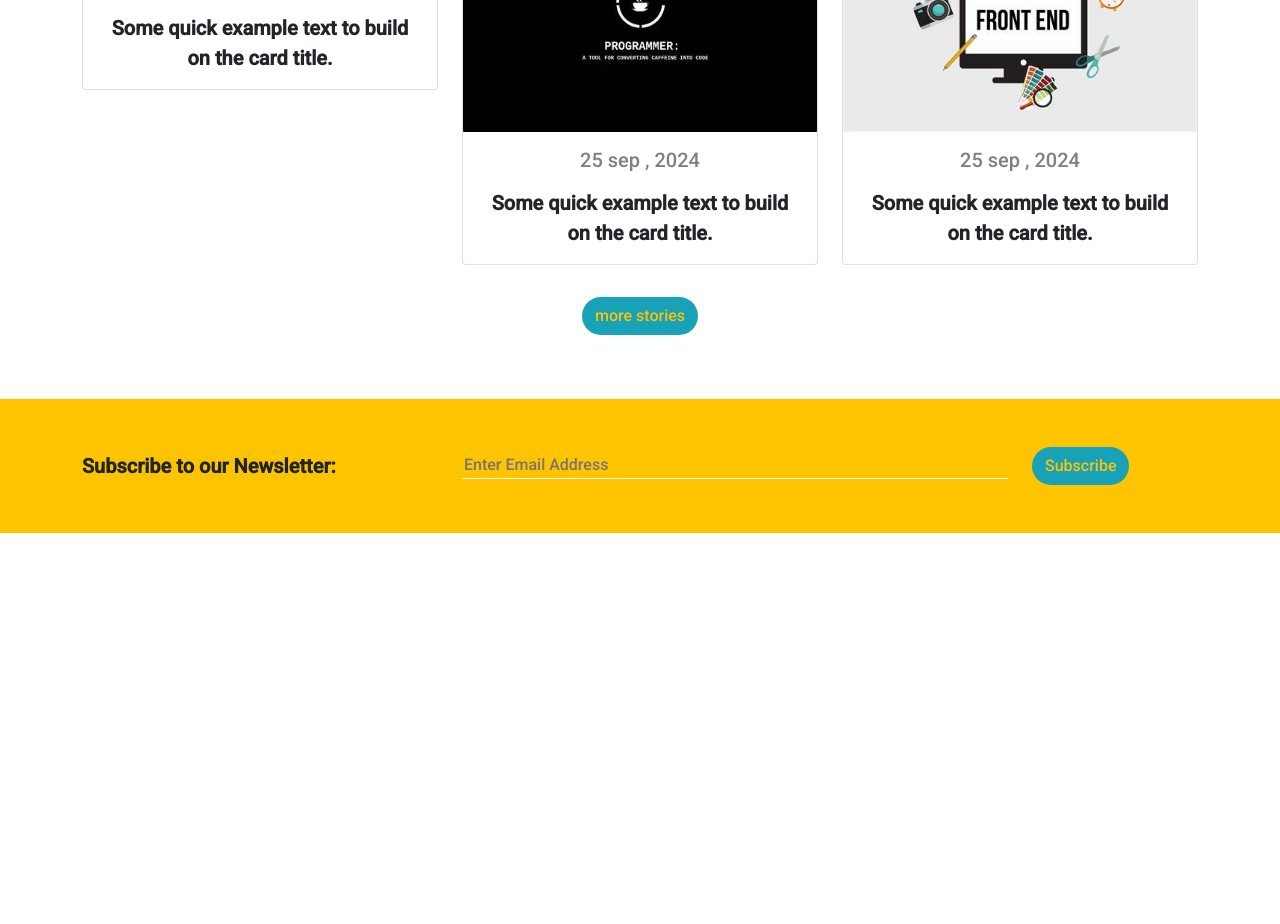
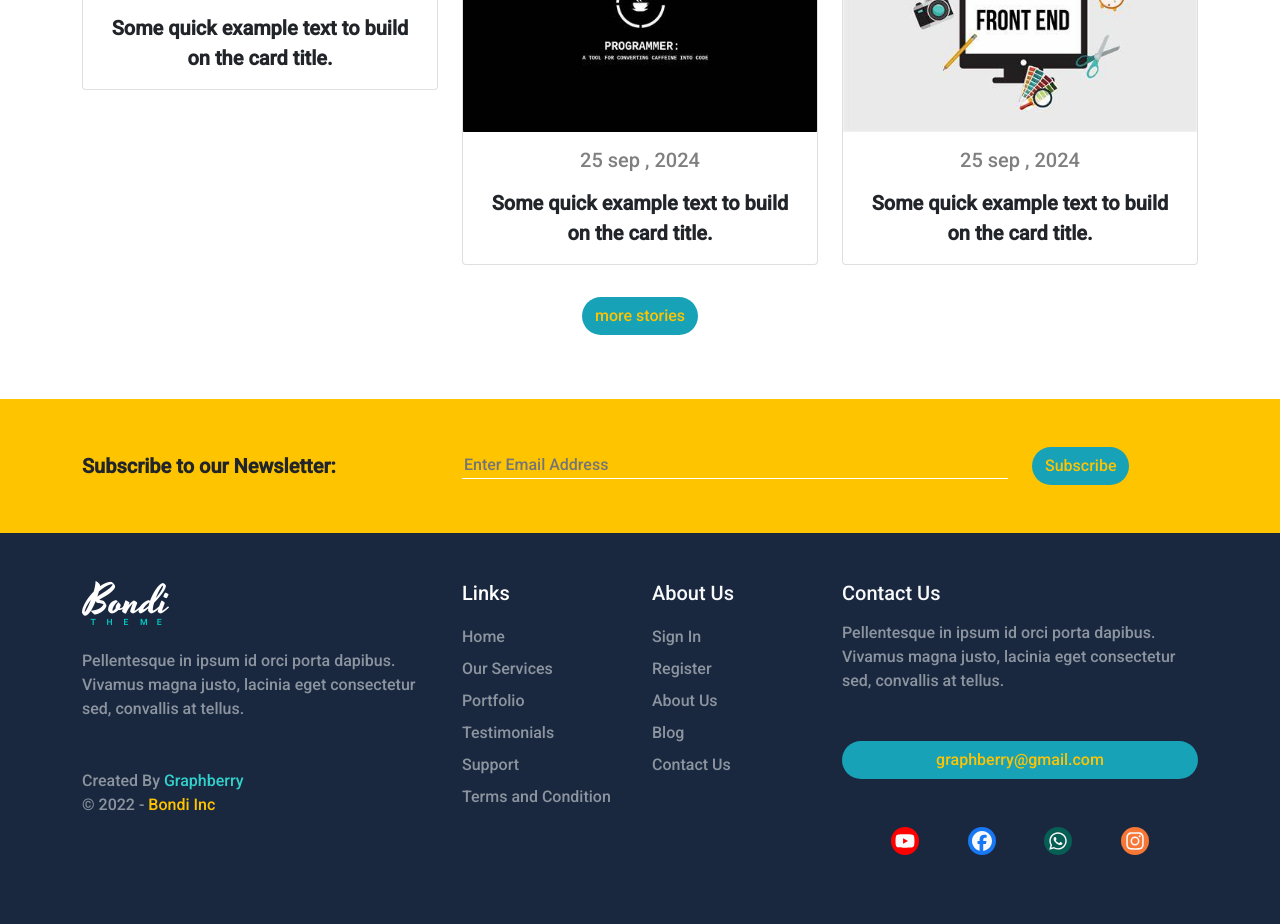
Before and after one commit to islam-sabry/Bondi-Bootstrap-Project, a plain HTML site: page index.html in a window 1280 px wide. Shown: the part 4985-5909 px from the top of the page. Before the commit the page ends 5518 px from the top, so only its background shows below. Drawn offline with Linux system fonts and the light colour scheme.

Commit message:
finish the project

```diff
--- a/css/style.css
+++ b/css/style.css
@@ -165,3 +165,31 @@ body {
     }
 
 }
+/* style the footer  */
+.footer {
+    background-color: var(--landing-color);
+}
+.footer .copy-right > span {
+    color: var(--active-color);
+}
+.footer .copy-right div span {
+    color: var(--btn-color);
+}
+.footer-contact .social li a svg {
+    width: 20px;
+    height: 20px;
+    padding: 4px;
+}
+.fa-youtube {
+    background-color: #ff0000;
+}
+.fa-facebook {
+    background-color: #1877f2;
+
+}
+.fa-whatsapp {
+    background-color: #075e54;
+}
+.fa-instagram {
+    background-color    : #f77737;
+}
--- a/index.html
+++ b/index.html
@@ -335,6 +335,69 @@
         </form>
       </div>
     </div>
+    <!-- create the footer section  -->
+    <div class="footer pt-5 pb-5 text-center text-md-start text-white-50">
+      <div class="container">
+        <div class="row">
+          <div class="col-lg-4 col-md-6">
+            <div class="footer-info mb-4">
+              <img src="/assets/imags/logo.png" class="mb-4" alt="logo imd"  />
+              <p class="mb-5">
+
+                Pellentesque in ipsum id orci porta dapibus. Vivamus magna justo, lacinia eget consectetur sed,
+                convallis at tellus.
+
+              </p>
+              <div class="copy-right">
+                Created By <span>Graphberry</span>
+                <div>&copy; 2022 - <span>Bondi Inc</span></div>
+              </div>
+            </div>
+          </div>
+          <div class="col-lg-2 col-md-6">
+            <div class="links">
+              <h5 class="text-white mb-3">Links</h5>
+              <ul class="list-unstyled lh-lg">
+                <li>Home</li>
+                <li>Our Services</li>
+                <li>Portfolio</li>
+                <li>Testimonials</li>
+                <li>Support</li>
+                <li>Terms and Condition</li>
+              </ul>
+            </div>
+          </div>
+          <div class="col-lg-2 col-md-6">
+            <div class="links">
+              <h5 class="text-light mb-3">About Us</h5>
+              <ul class="list-unstyled lh-lg">
+                <li>Sign In</li>
+                <li>Register</li>
+                <li>About Us</li>
+                <li>Blog</li>
+                <li>Contact Us</li>
+              </ul>
+            </div>
+          </div>
+          <div class="col-lg-4 col-md-6">
+            <div class="footer-contact">
+              <h5 class="text-light mb-3">Contact Us</h5>
+              <p class="mb-5">
+                Pellentesque in ipsum id orci porta dapibus. Vivamus magna justo, lacinia eget consectetur sed,
+                convallis at tellus.
+              </p>
+              <a class="btn w-100 .main-btn main-btn rounded-pill" href="#">graphberry@gmail.com</a>
+              <ul class="social mt-5 list-unstyled mt-3 d-flex justify-content-evenly">
+                <li><a href="#" class="text-light"><i class="fa-brands fa-youtube rounded-circle"></i></a></li>
+                <li><a href="#" class="text-light"><i class="fa-brands fa-facebook rounded-circle"></i></a></li>
+                <li><a href="#" class="text-light"><i class="fa-brands fa-whatsapp rounded-circle"></i></a></li>
+                <li><a href="#" class="text-light"><i class="fa-brands fa-instagram rounded-circle"></i></a></li>
+              </ul>
+            </div>
+          </div>
+        </div>
+      </div>
+    </div>
     <script src="/js/bootstrap.bundle.min.js"></script>
     <script src="/js/all.min.js"></script>
 </body>
```
